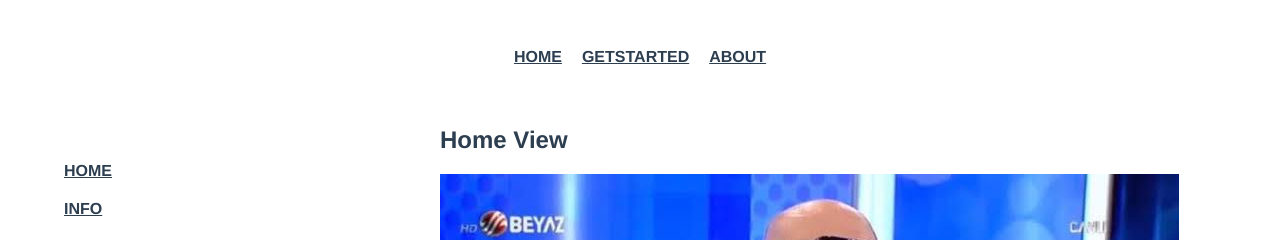
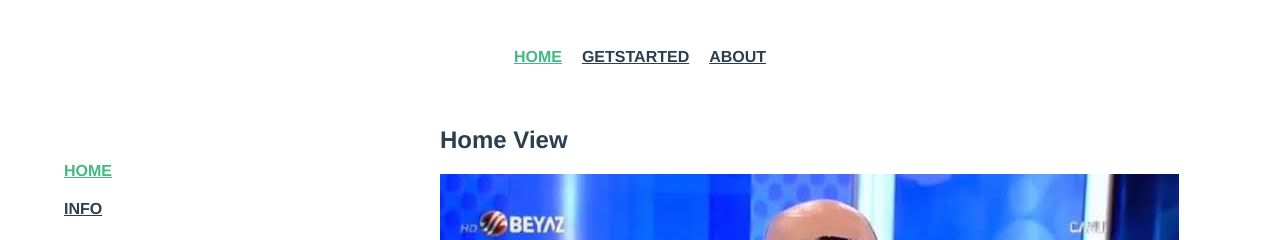
Before and after one commit to drementer/viyu, a Vue app: page /home#/home in a window 1280 px wide. Shown: the top 240 px of the page. Built offline with nearby package versions, Linux system fonts and the light colour scheme.

Commit message:
Active history mode and change active class names

```diff
--- a/src/router/index.js
+++ b/src/router/index.js
@@ -10,9 +10,11 @@ Vue.use(VueRouter);
 const routes = [...Home, ...About, ...GetStarted];
 
 const router = new VueRouter({
-  /*   mode: 'history', */
+  mode: 'history',
   base: process.env.BASE_URL,
   routes,
+  linkActiveClass: '-active',
+  linkExactActiveClass: '-exact-active',
 });
 
 export default router;
```
